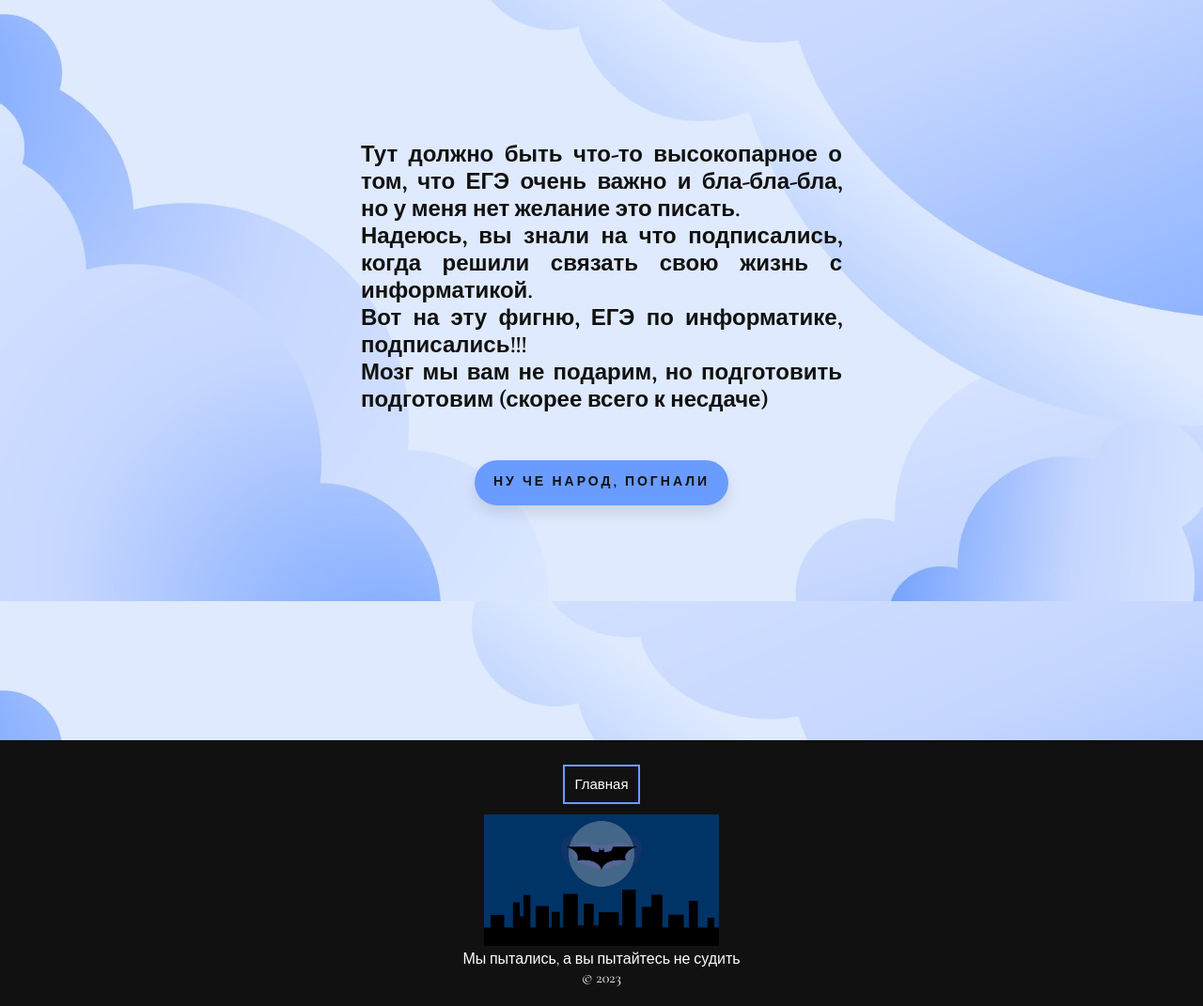
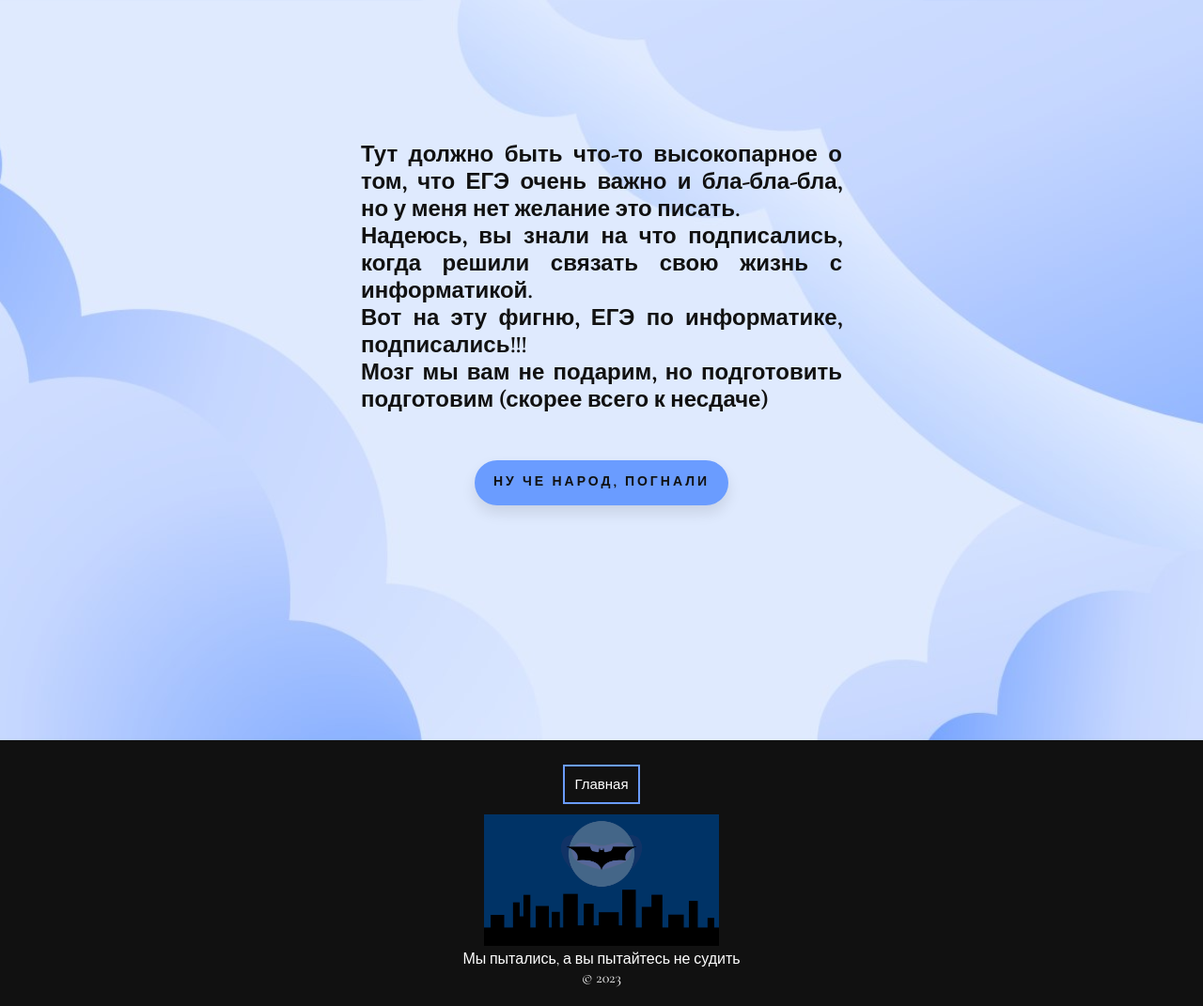
Before and after one commit to Koalka48/exam-trainer, a PHP site: page /index.php in a window 1280 px wide. Shown: the part 800-1871 px from the top of the page at 94% size. Run offline with PHP 8.4, Linux system fonts and the light colour scheme.

Commit message:
Update style.css

```diff
--- a/ege/style.css
+++ b/ege/style.css
@@ -5,9 +5,9 @@ padding: 0;
 body{
 font-family: 'Cormorant Garamond', sans-serif;
 background-image: url("img/font3.jpg");
-background-size: no-repeat;
+background-size: cover;
 background-attachment: fixed;
-background-size: contain;
+background-repeat: no-repeat;
 margin: 20 px;
 vertical-align: middle;
 }
```
